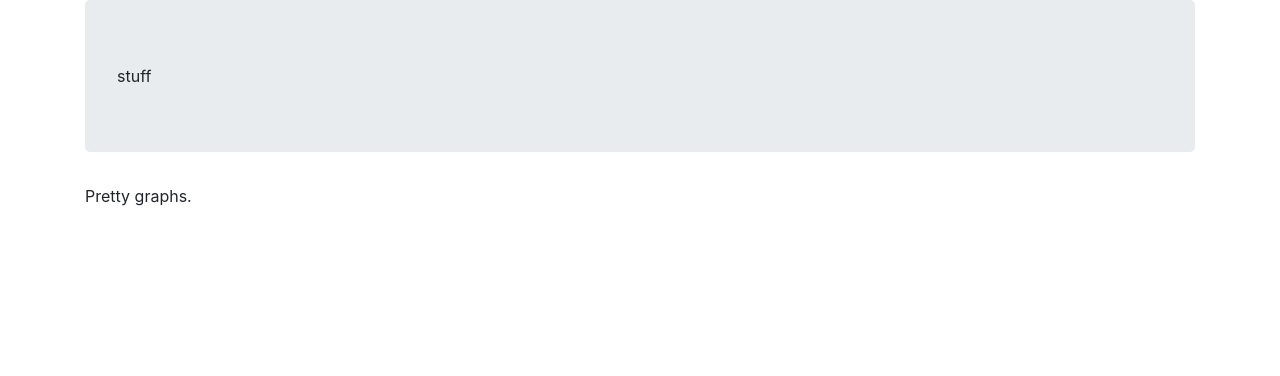
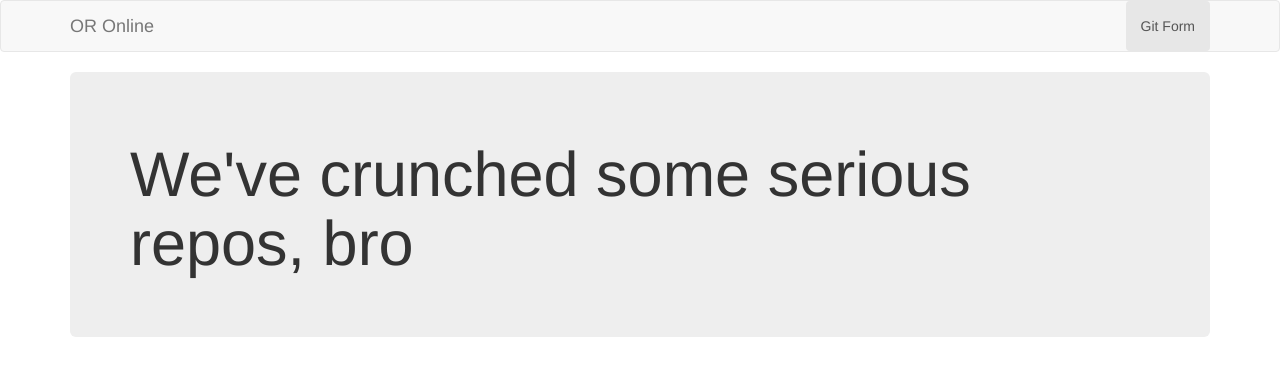
Before and after one commit to ryansb/gitbyatruck, a Python web app: template gitbyatruck/templates/index.mako in a window 1280 px wide. Shown: the top 376 px of the page. Run offline with Mako, Linux system fonts and the light colour scheme; the template is opened without the code that fills it, so the values that code supplies are empty; some libraries are stand-ins or nearby versions.

Commit message:
working templates

```diff
--- a/gitbyatruck/__init__.py
+++ b/gitbyatruck/__init__.py
@@ -17,6 +17,6 @@ def main(global_config, **settings):
     config.include('pyramid_mako')
     config.add_static_view('static', 'static', cache_max_age=3600)
     config.add_route('home', '/')
-    config.add_route('addrepo', '/repo')
+    config.add_route('addrepo', '/git_form')
     config.scan()
     return config.make_wsgi_app()
--- a/gitbyatruck/templates/git_form.mako
+++ b/gitbyatruck/templates/git_form.mako
@@ -2,19 +2,23 @@
 
 <form action="#" method="post">
     <div class="form-group">
-        <div class="col-sm-offset-2 col-sm-10">
+        <div class="col-sm-10">
             <label class="col-sm-2 control-label">Name </label>
+            <div class="col-sm-10">
             <input type="text" class="form-control" name="name" placeholder="Name here...">
+            </div>
         </div>
     </div>
     <div class="form-group">
-        <div class="col-sm-offset-2 col-sm-10">
+        <div class="col-sm-10">
             <label class="col-sm-2 control-label"> Clone URL </label>
+            <div class="col-sm-10">
             <input type="text" class="form-control" name="clone_url" placeholder="Clone URL here...">
+            </div>
         </div>
     </div>
     <div class="form-group">
-        <div class="col-sm-offset-2 col-sm-10">
+        <div class="col-sm-10">
             <input type="submit" class="btn btn-default">
         </div>
     </div>
--- a/gitbyatruck/templates/index.mako
+++ b/gitbyatruck/templates/index.mako
@@ -1,4 +1,5 @@
 <%inherit file="layout.mako"/>
 
-
-Pretty graphs.
+<div class="jumbotron">
+<h1>We've crunched some serious repos, bro </h1>
+</div>
--- a/gitbyatruck/templates/layout.mako
+++ b/gitbyatruck/templates/layout.mako
@@ -7,17 +7,33 @@
     <meta name="discription" content="pyramid web application" />
     <link rel="shortcut icon" href="${request.static_path('gitbyatruck:static/favicon.ico')}" />
     <link rel="stylesheet" href="${request.static_path('gitbyatruck:static/css/dist/css/bootstrap.css')}" type="text/css" media="screen" charset="utf-8" />
-    <!--[if lte IE 6]>
-    <link rel="stylesheet" href="${request.static_path('or_online:static/ie6.css')}"  charset="utf-8" />
-    <![endif]-->
 </head>
 <body>
+<nav class="navbar navbar-default" role="navigation">
+    <div class="container">
+        <div class="navbar-header">
+          <button type="button" class="navbar-toggle" data-toggle="collapse" data-target="#bs-example-navbar-collapse-1">
+            <span class="sr-only">Toggle navigation</span>
+            <span class="icon-bar"></span>
+            <span class="icon-bar"></span>
+            <span class="icon-bar"></span>
+          </button>
+          <ul class="nav nav-pills navbar-nav">
+          <li>
+          <a class="navbar-brand" href="/">OR Online</a>
+          </li>
+          </ul>
+        </div>
+        <!-- Collect the nav links, forms, and other content for toggling -->
+        <div class="collapse navbar-collapse" id="bs-example-navbar-collapse-1">
+          <ul class="nav nav-pills navbar-nav navbar-right">
+          <li class="active"><a href="/git_form">Git Form</a></li>
+          </ul>
+        </div>
+    </div>
+</nav>
 <div class="container">
-    <div class="jumbotron">
-    stuff
-    </div>
     ${next.body()}
-</div>
 </div>
 </body>
 </html>
--- a/gitbyatruck/views/repo.py
+++ b/gitbyatruck/views/repo.py
@@ -19,7 +19,7 @@ class NewRepo(colander.MappingSchema):
 form_schema = NewRepo()
 
 
-@view_config(route_name='addrepo', renderer='gitbyatruck:templates/repos.pt')
+@view_config(route_name='addrepo', renderer='gitbyatruck:templates/git_form.mako')
 def add_repo(request):
     new_repo_form = deform.Form(form_schema, buttons=('clone it',))
     return {'title': 'Repositories',
```
